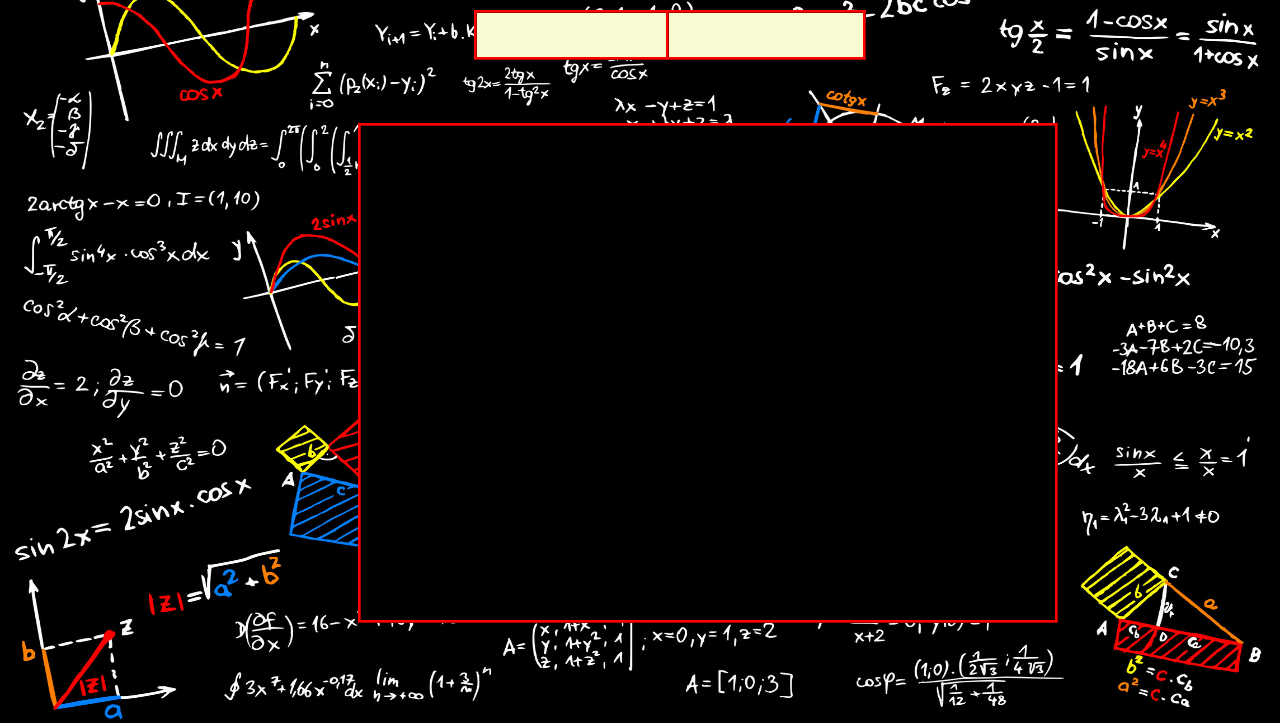
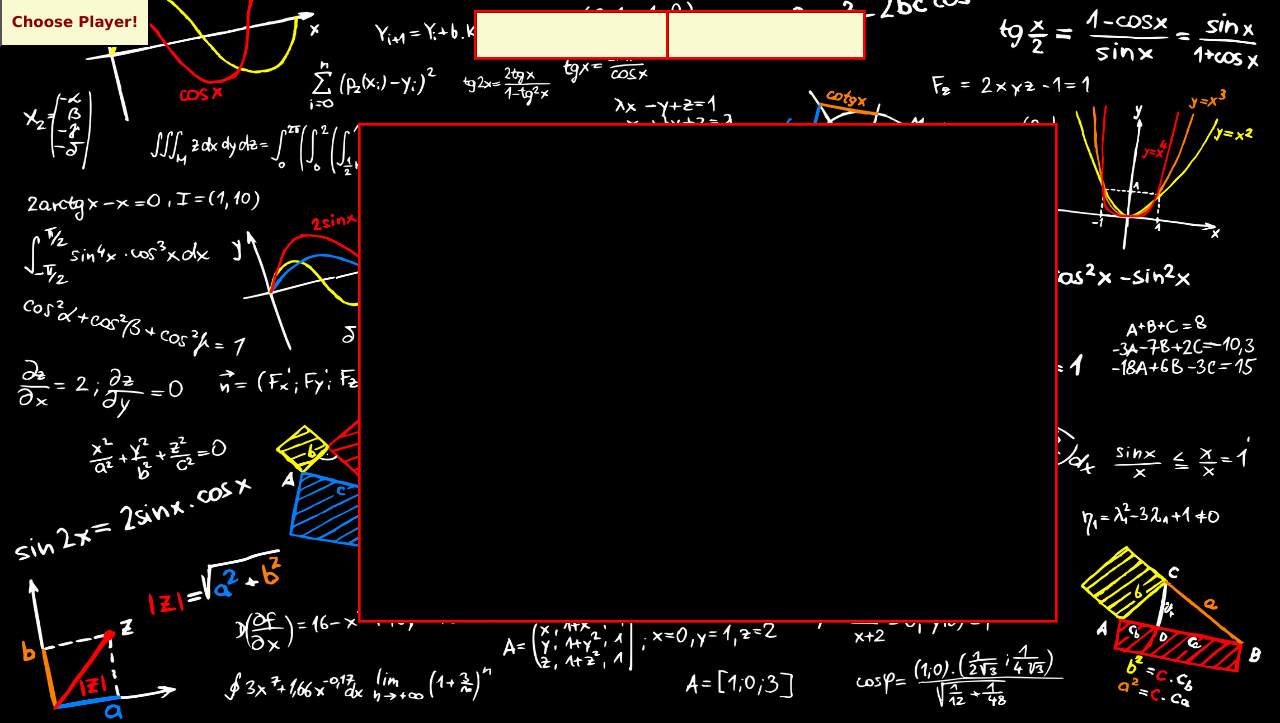
Before and after one commit to ralucapojar/FII-Invaders, a plain HTML site: page html/nivel1.html in a window 1280 px wide. Shown: the part 77-800 px from the top of the page. Drawn offline with nearby package versions, Linux system fonts and the light colour scheme.

Commit message:
edit btn choose player

```diff
--- a/css/nivel1.css
+++ b/css/nivel1.css
@@ -138,7 +138,17 @@ body {
     font-weight: bold;
 }
 
-.btn-again, .btn-next, .btn-player{
+.btn-player{
+  text-decoration:none;
+  height: 50px;
+  width: 150px;
+  margin: 0px;
+  color: darkred;
+  font-weight: bold;
+  text-align: -webkit-center;
+  background-color: lightgoldenrodyellow;
+}
+.btn-again, .btn-next{
   text-decoration:none;
   display: none;
   height: 50px;
@@ -149,3 +159,6 @@ body {
   text-align: -webkit-center;
   background-color: lightgoldenrodyellow;
 }
+
+.btn-again a, .btn-next a, .btn-player a{
+text-decoration: none;}
```
